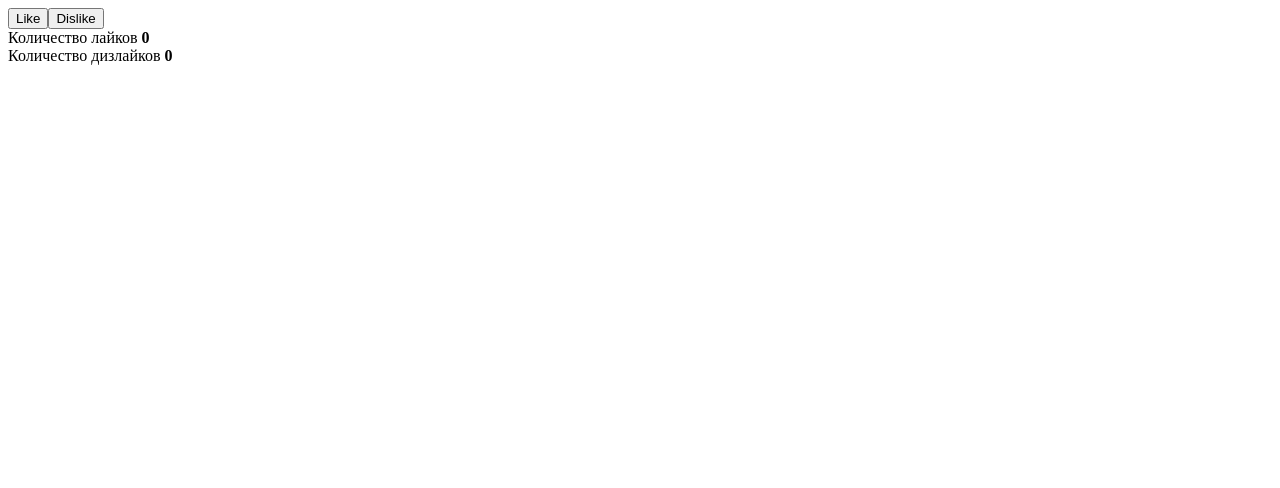
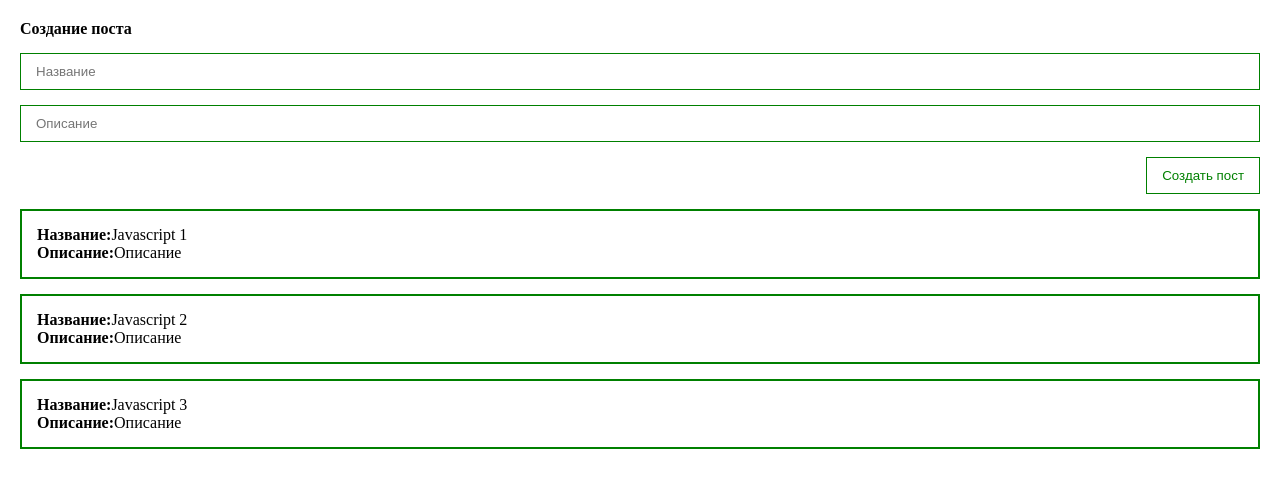
Before and after one commit to HW1337/vue-3-showcase, a Vue app: page / in a window 1280 px wide. Shown: the top 488 px of the page. Built offline with nearby package versions, Linux system fonts and the light colour scheme.

Commit message:
added posts

```diff
--- a/src/App.vue
+++ b/src/App.vue
@@ -1,31 +1,74 @@
 <template>
-    <div>
-        <button @click="addLike">Like</button>
-        <button @click="addDislike">Dislike</button>
-    </div>
-    <div>
-        <div>Количество лайков <strong>{{ likes }}</strong></div>
-        <div>Количество дизлайков <strong>{{ dislikes }}</strong></div>
+    <div class="app">
+        <form @submit.prevent>
+            <h4>Создание поста</h4>
+            <input v-bind:value="title" @input="title = $event.target.value" class="input" type="text" placeholder="Название">
+            <input v-bind:value="body" @input="body = $event.target.value" class="input" type="text" placeholder="Описание">
+            <button class="btn" @click="createPost">Создать пост</button>
+        </form>
+        <div class="post" v-for="post in posts">
+            <div><strong>Название:</strong>{{  post.title }}</div>
+            <div><strong>Описание:</strong>{{  post.body }}</div>
+        </div>
     </div>
 </template>
 <script>
 export default {
     data () {
         return {
-            likes: 0,
-            dislikes: 0,
+            posts: [
+                {id: 1, title: "Javascript 1", body: "Описание"},
+                {id: 2, title: "Javascript 2", body: "Описание"},
+                {id: 3, title: "Javascript 3", body: "Описание"},
+            ],
+            title: "",
+            body: "",
         }
     },
     methods: {
-        addLike() {
-            this.likes++
+        createPost () {
+            const newPost = {
+                id: Date.now(),
+                title: this.title,
+                body: this.body,
+            }
+            this.posts.push(newPost);
+            this.title="";
+            this.body="";
         },
-        addDislike() {
-            this.dislikes++
-        }
     }
 }
 </script>
 <style>
-
+* {
+    margin: 0;
+    padding: 0;
+    box-sizing: border-box;
+}
+.post {
+    padding: 15px;
+    border: 2px solid green;
+    margin-top: 15px;
+}
+.btn {
+    margin-top: 15px;
+    align-self: flex-end;
+    padding: 10px 15px;
+    background: none;
+    color: green;
+    border: 1px solid green;
+}
+.input {
+    width: 100%;
+    border: 1px solid green;
+    padding: 10px 15px;
+    margin-top: 15px;
+}
+.app {
+    padding: 20px;
+}
+form {
+    display: flex;
+    flex-direction: column;
+}
 </style>
```
